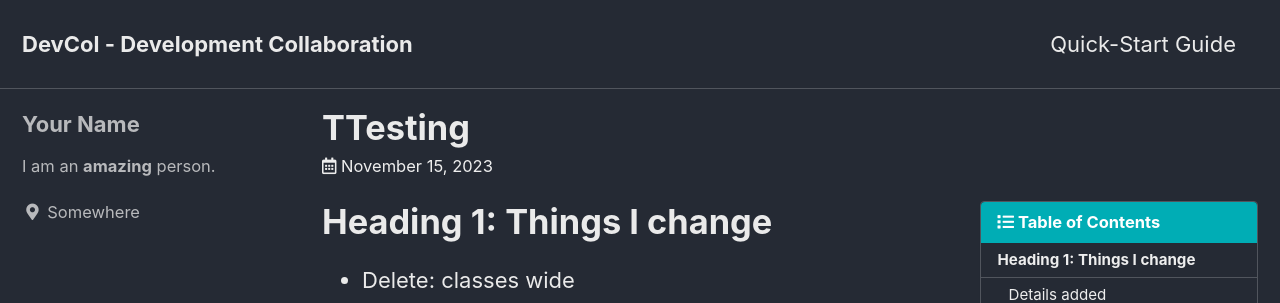
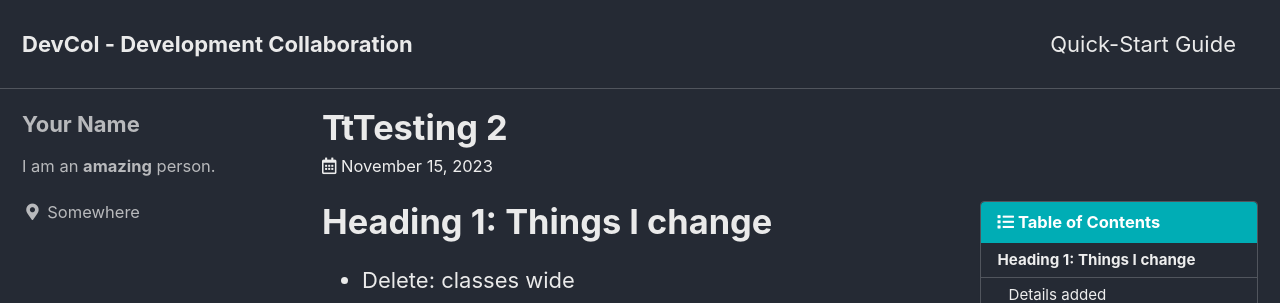
Before and after one commit to devcol-main/devcol-main.github.io, a Jekyll site: the page built from _posts/2023-11-17-Testing2.md, in a window 1280 px wide and 900 px high. Shown: the top 303 px of the window. Built offline with Jekyll 4.4.1, drawn with Linux system fonts in a browser that asks for light colours; cached includes are drawn as plain includes.

Commit message:
Update 2023-11-17-Testing2.md

```diff
--- a/_posts/2023-11-17-Testing2.md
+++ b/_posts/2023-11-17-Testing2.md
@@ -1,5 +1,5 @@
 ---
-title: TTesting
+title: TtTesting 2
 layout: single
 
 date: 2023-11-15
```
